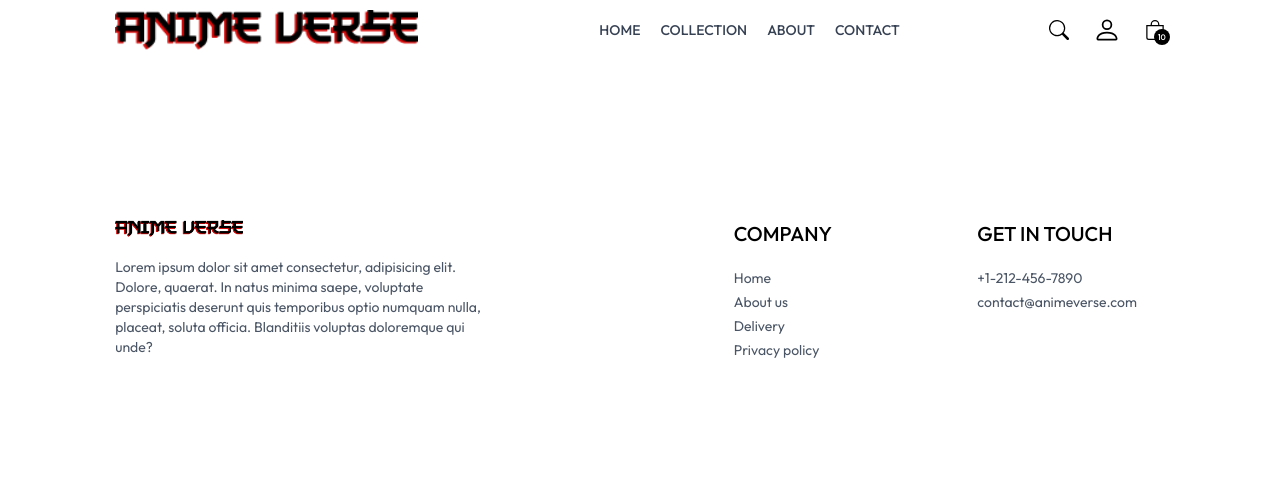
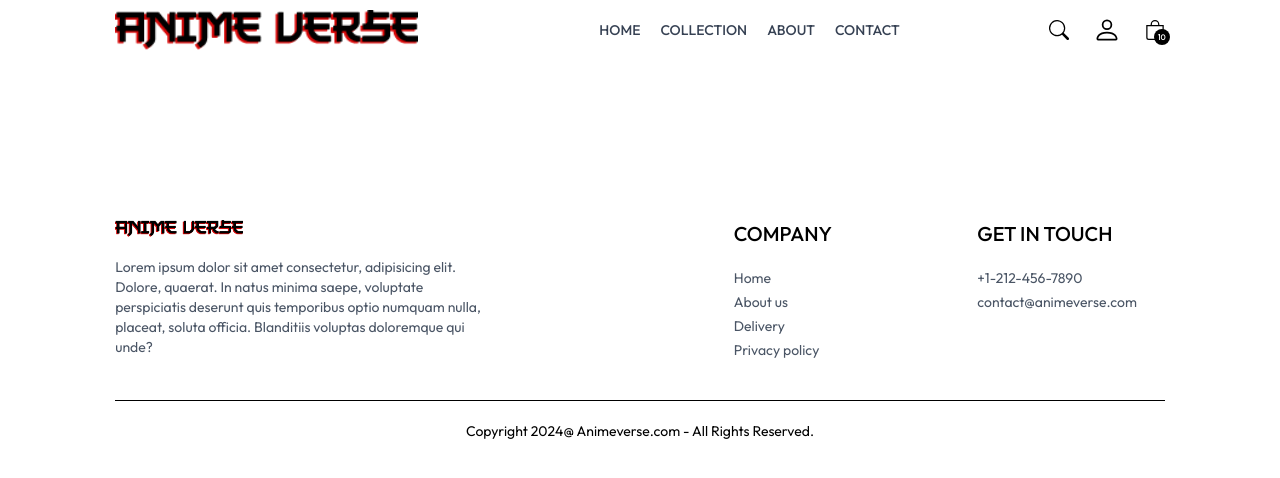
Before and after one commit to Tharun-0408/Ecommerce-Website, a React (Vite) app in the folder frontend/: page /orders in a window 1280 px wide. Shown: the top 478 px of the page. Built offline with nearby package versions, Linux system fonts and the light colour scheme.

Commit message:
Copyrights line added

```diff
--- a/frontend/src/components/BestSeller.jsx
+++ b/frontend/src/components/BestSeller.jsx
@@ -1,5 +1,5 @@
-import React, {use, useContext, useEffect, useState} from 'react'
-import { ShopContext } from '../context/ShopContext'
+import React, {use, useContext, useEffect, useState} from 'react';
+import { ShopContext } from '../context/ShopContext';
 import Title from './Title';
 import Product from '../pages/Product';
 import ProductItem from './ProductItem';
--- a/frontend/src/components/Footer.jsx
+++ b/frontend/src/components/Footer.jsx
@@ -29,6 +29,10 @@ const Footer = () => {
                 </ul>
             </div>
         </div>
+        <div>
+                        <hr />
+            <p className='py-5 text-sm text-center'>Copyright 2024@ Animeverse.com - All Rights Reserved.</p>
+        </div>
     </div>
   )
 }
```
